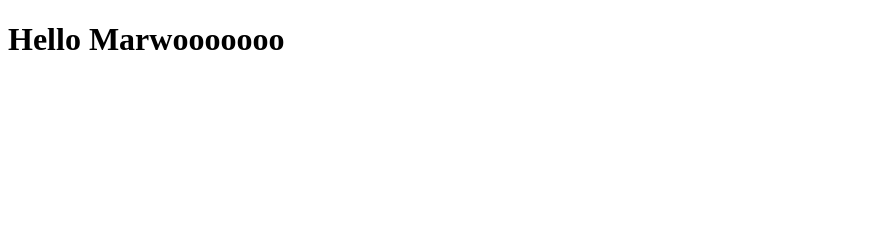
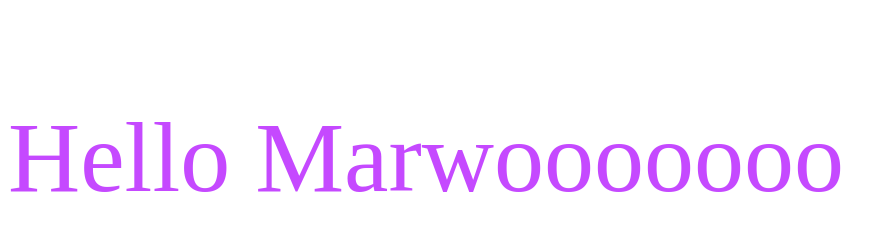
Before and after one commit to Marwa-hassan87/firstrepo, a plain HTML site: page index.html in a window 1280 px wide. Shown: the whole page, without its empty margins (0-896 px from the left). Drawn offline with Linux system fonts and the light colour scheme.

Commit message:
New update

```diff
--- a/index.html
+++ b/index.html
@@ -4,8 +4,14 @@
     <meta charset="UTF-8">
     <meta name="viewport" content="width=device-width, initial-scale=1.0">
     <title>Document</title>
+    <style>
+        p{
+            color: rgba(174, 0, 255, 0.712);
+            font-size: 100px;
+        }
+    </style>
 </head>
 <body>
-    <h1>Hello Marwooooooo</h1>
+    <p>Hello Marwooooooo</p>
 </body>
 </html>
```
